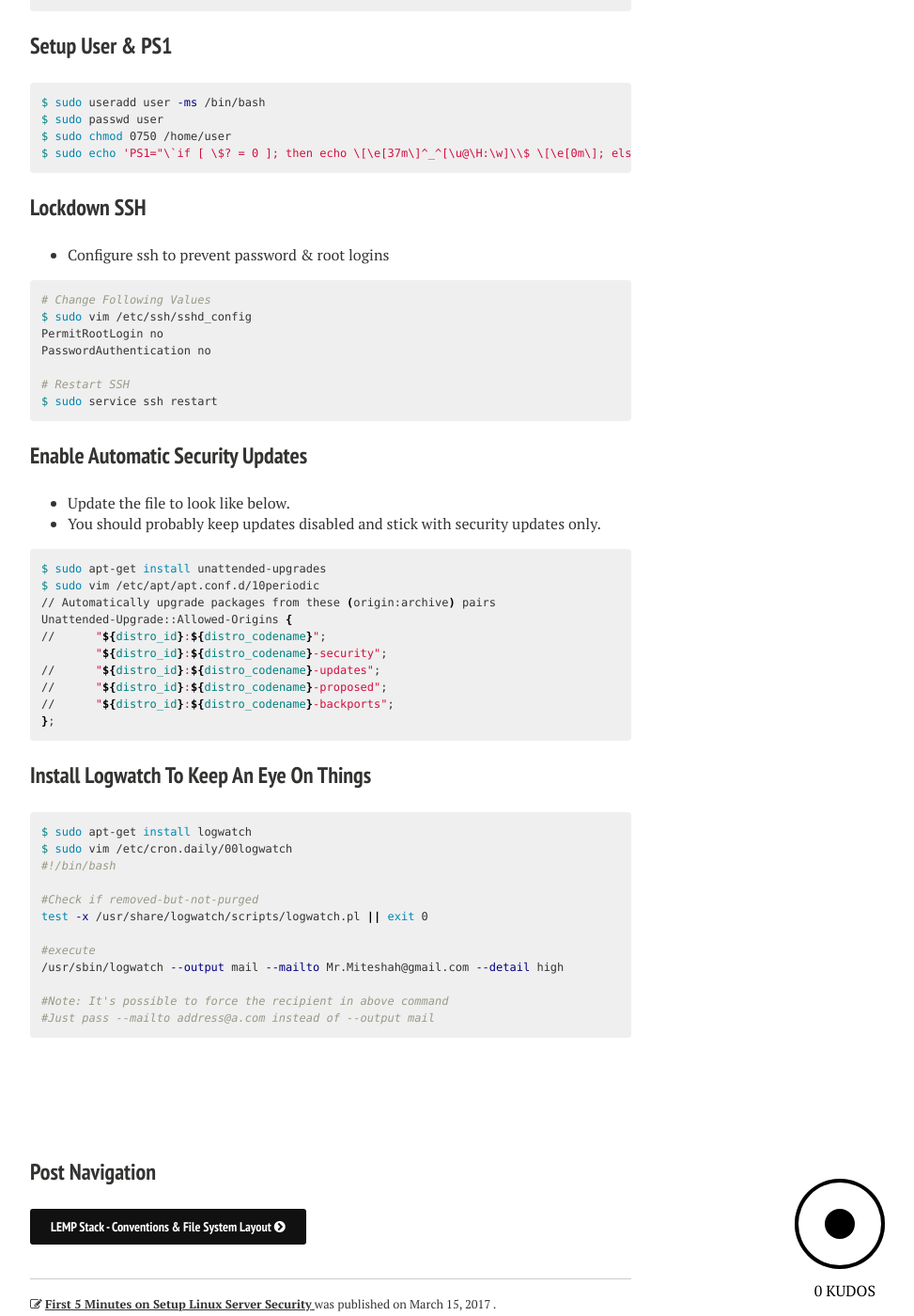
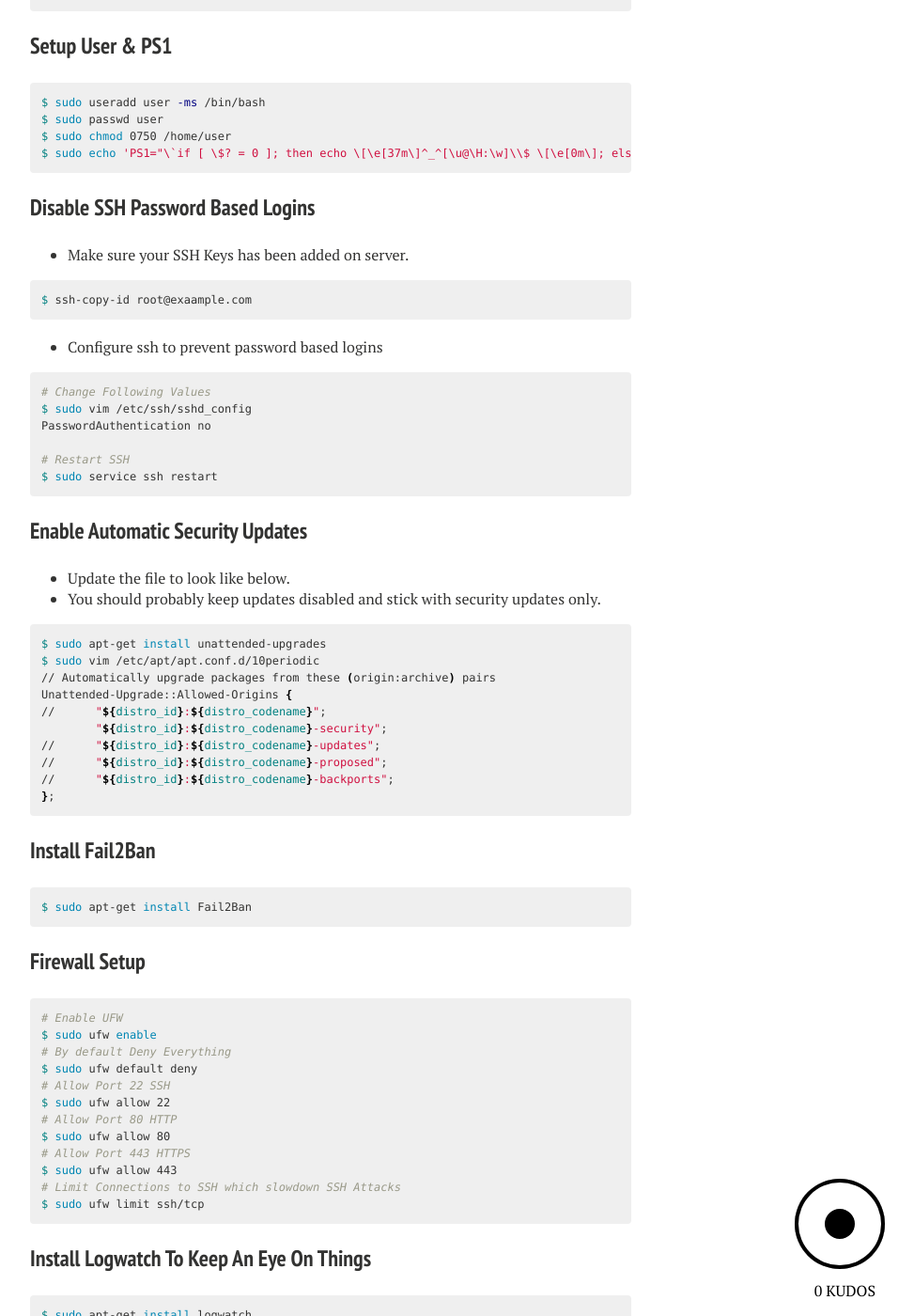
Before and after one commit to MiteshShah/miteshshah.github.io, a Jekyll site: the page built from _posts/devops/lemp/2017-03-15-first-5-minutes-on-setup-linux-server-security.markdown, in a window 1280 px wide and 1400 px high, scrolled down 1073 px. Shown: the whole window at 94% size, without its empty margins (288-1261 px from the left). Built offline with Jekyll 4.4.1, drawn with Linux system fonts in a browser that asks for light colours; nearby versions of some CDN libraries; a script that is not in the unit is left out; comment, search, counter and statistics services are not loaded; some of the changed text lies outside the part shown.

Commit message:
Minor Updates

```diff
--- a/_posts/devops/lemp/2017-03-15-first-5-minutes-on-setup-linux-server-security.markdown
+++ b/_posts/devops/lemp/2017-03-15-first-5-minutes-on-setup-linux-server-security.markdown
@@ -68,14 +68,18 @@ $ sudo chmod 0750 /home/user
 $ sudo echo 'PS1="\`if [ \$? = 0 ]; then echo \[\e[37m\]^_^[\u@\H:\w]\\$ \[\e[0m\]; else echo \[\e[31m\]O_O[\u@\H:\w]\\$ \[\e[0m\]; fi\`"' >> /home/user/.bashrc
 {% endhighlight %}
 
-### Lockdown SSH
+### Disable SSH Password Based Logins
 
-* Configure ssh to prevent password & root logins
+* Make sure your SSH Keys has been added on server.
+{% highlight bash %}
+$ ssh-copy-id root@exaample.com
+{% endhighlight %}
+
+* Configure ssh to prevent password based logins
 
 {% highlight bash %}
 # Change Following Values
 $ sudo vim /etc/ssh/sshd_config
-PermitRootLogin no
 PasswordAuthentication no
 
 # Restart SSH
@@ -99,6 +103,30 @@ Unattended-Upgrade::Allowed-Origins {
 };
 {% endhighlight %}
 
+### Install Fail2Ban
+
+{% highlight bash %}
+$ sudo apt-get install Fail2Ban
+{% endhighlight %}
+
+### Firewall Setup
+
+{% highlight bash %}
+# Enable UFW
+$ sudo ufw enable
+# By default Deny Everything
+$ sudo ufw default deny
+# Allow Port 22 SSH
+$ sudo ufw allow 22
+# Allow Port 80 HTTP
+$ sudo ufw allow 80
+# Allow Port 443 HTTPS
+$ sudo ufw allow 443
+# Limit Connections to SSH which slowdown SSH Attacks
+$ sudo ufw limit ssh/tcp
+{% endhighlight %}
+
+
 ### Install Logwatch To Keep An Eye On Things
 
 {% highlight bash %}
```
